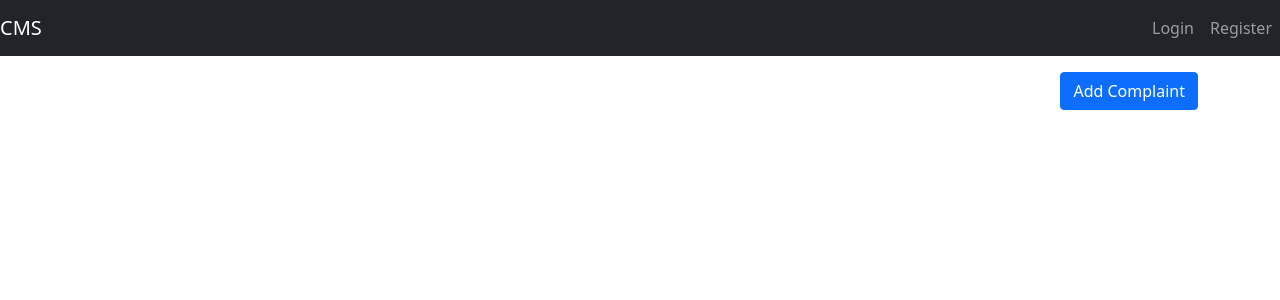
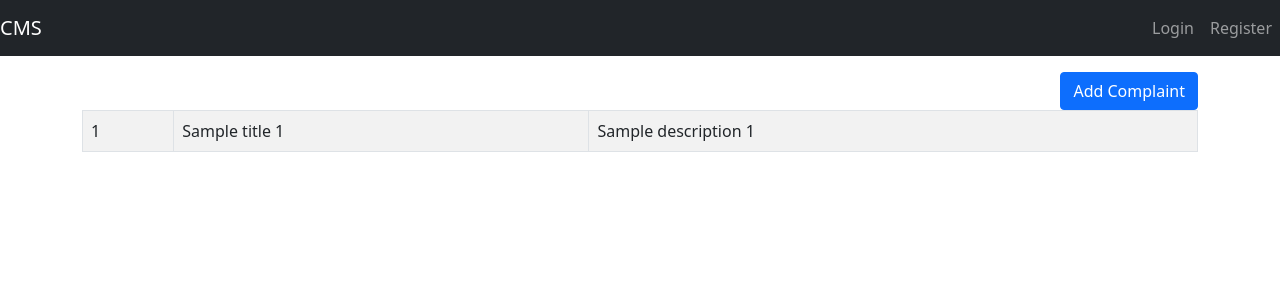
Before and after one commit to lladeebll/complaint-management-system, a React (Create React App) app in the folder client/: page /studentpage in a window 1280 px wide. Shown: the top 300 px of the page. Built offline with nearby package versions, Linux system fonts and the light colour scheme.

Commit message:
added Complaint list

```diff
--- a/client/src/components/ComplaintList.js
+++ b/client/src/components/ComplaintList.js
@@ -1,11 +1,27 @@
 import React from 'react';
+import Complaints from '../constants/complaints.json';
+import { Table } from 'react-bootstrap';
+import ListItem from "./ListItem";
 
 
 const ComplaintList = () => {
 
     return (
         <>
+        <Table striped bordered hover>
+            <tbody>
+                {
+                    Complaints.map((complaint)=>{
+                        return (
 
+                            <ListItem complaint={complaint} />
+
+                        )
+                    })
+                }
+
+            </tbody>
+            </Table>
         </>
     )
 }
--- /dev/null
+++ b/client/src/components/ListItem.js
@@ -0,0 +1,16 @@
+import React from 'react';
+
+
+const ListItem = (props) => {
+
+    return (
+        <tr>
+        <td>{props.complaint.id}</td>
+        <td>{props.complaint.title}</td>
+        <td>{props.complaint.description}</td>
+        </tr>
+    )
+}
+
+
+export default ListItem;
--- /dev/null
+++ b/client/src/constants/complaints.json
@@ -0,0 +1,7 @@
+[
+    {
+        "id": "1",
+        "title": "Sample title 1",
+        "description": "Sample description 1"
+    }
+]
```
